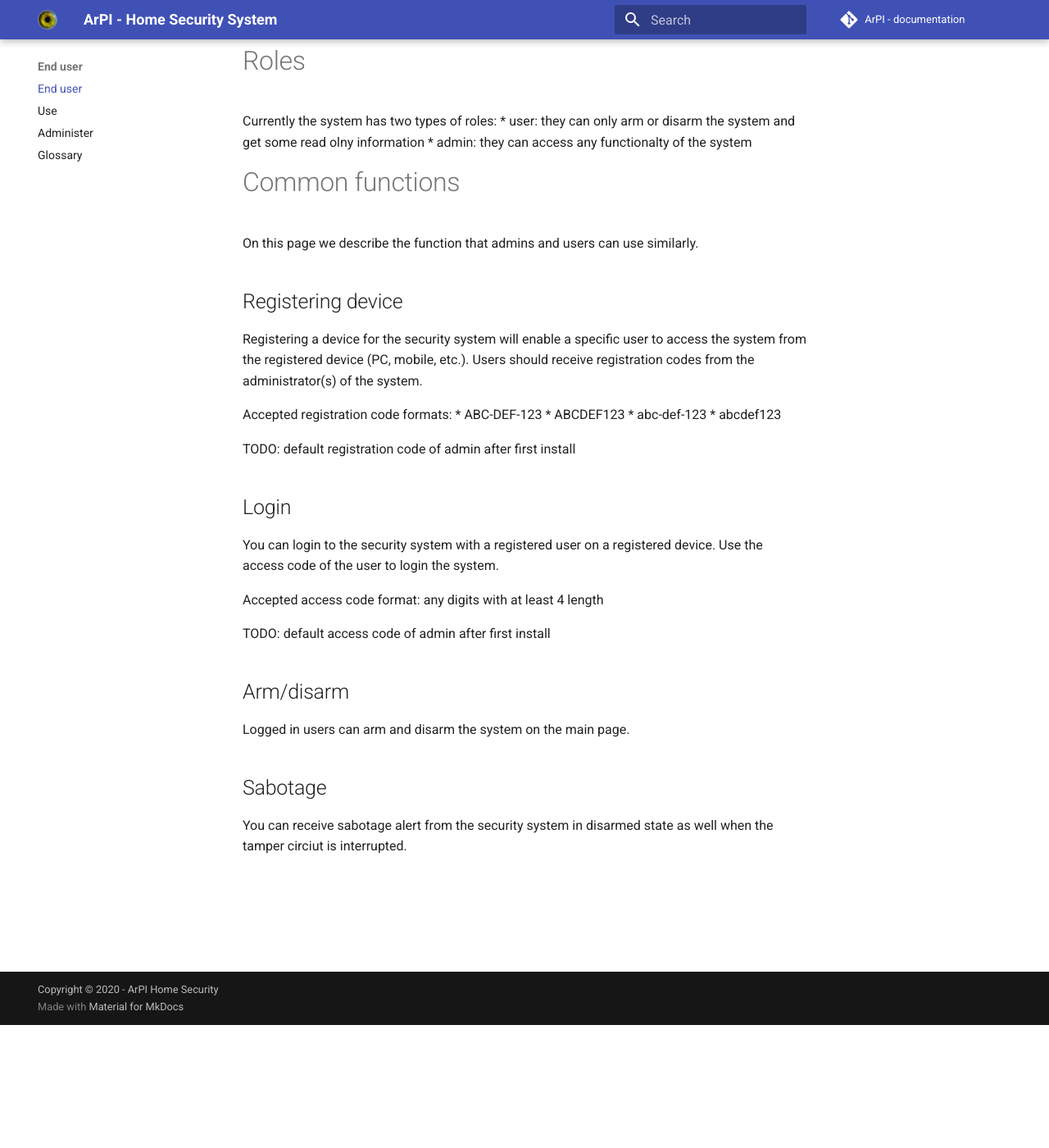
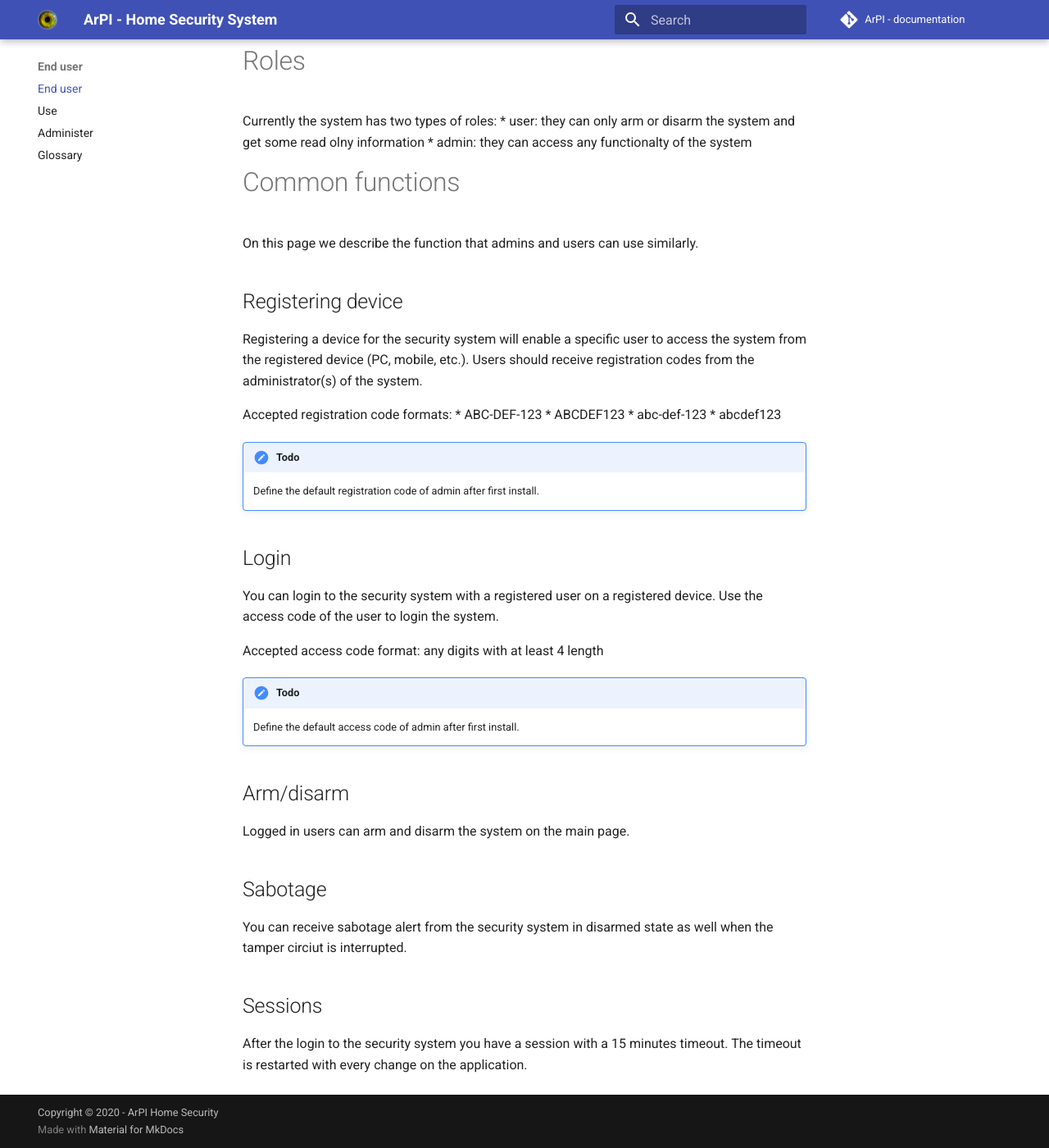
Before and after one commit to ArPIHomeSecurity/arpi_documentation, an MkDocs documentation site: the page built from docs/end_users/index.md, in a window 1280 px wide and 1400 px high, scrolled down 150 px. Shown: the whole window at 82% size. Built offline with MkDocs 1.6.1 and Material for MkDocs 9.7.7, drawn with Linux system fonts in a browser that asks for light colours; comment, search, counter and statistics services are not loaded.

Commit message:
Minor fixes

```diff
--- a/docs/end_users/index.md
+++ b/docs/end_users/index.md
@@ -22,7 +22,8 @@ Accepted registration code formats:
 * abc-def-123
 * abcdef123
 
-TODO: default registration code of admin after first install
+!!! todo
+    Define the default registration code of admin after first install.
 
 ## Login
 You can login to the security system with a registered user on a registered device.
@@ -30,7 +31,8 @@ Use the access code of the user to login the system.
 
 Accepted access code format: any digits with at least 4 length
 
-TODO: default access code of admin after first install
+!!! todo
+    Define the default access code of admin after first install.
 
 ## Arm/disarm
 
@@ -40,3 +42,8 @@ Logged in users can arm and disarm the system on the main page.
 
 You can receive sabotage alert from the security system in disarmed state
 as well when the tamper circiut is interrupted.
+
+## Sessions
+
+After the login to the security system you have a session with a 15 minutes timeout.
+The timeout is restarted with every change on the application.
```
Also changed, not shown: docs/end_users/glossary.md (line endings or trailing spaces).
